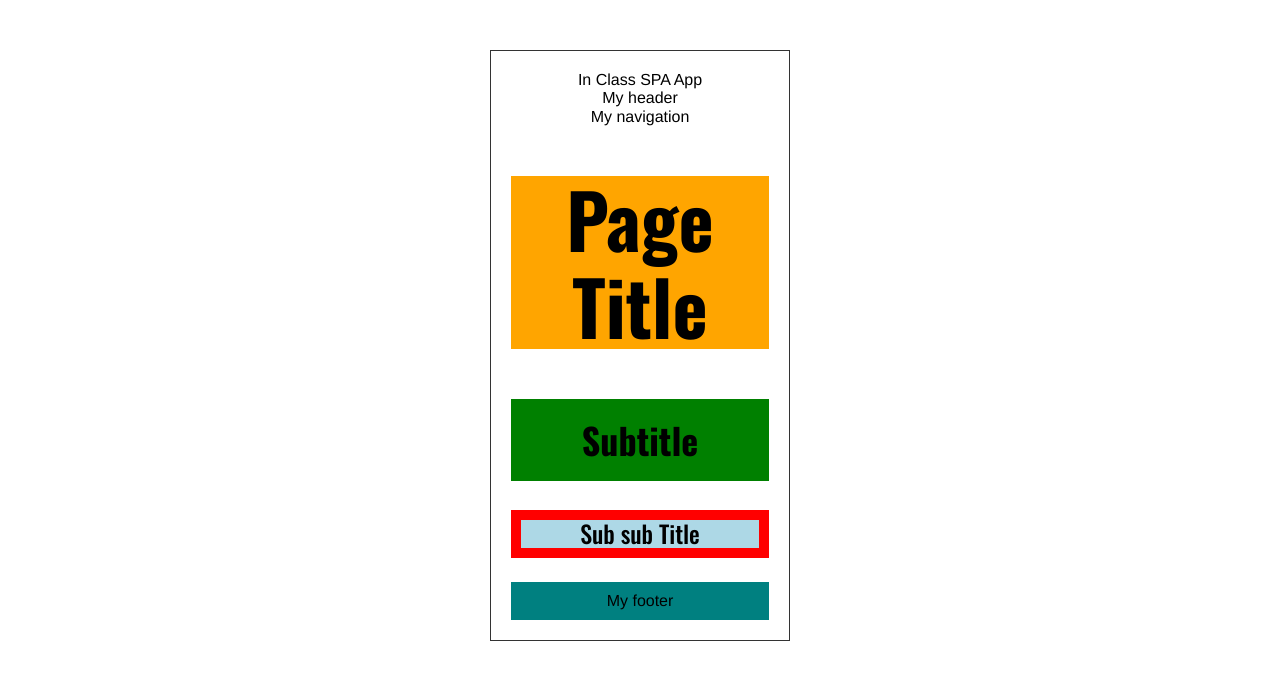
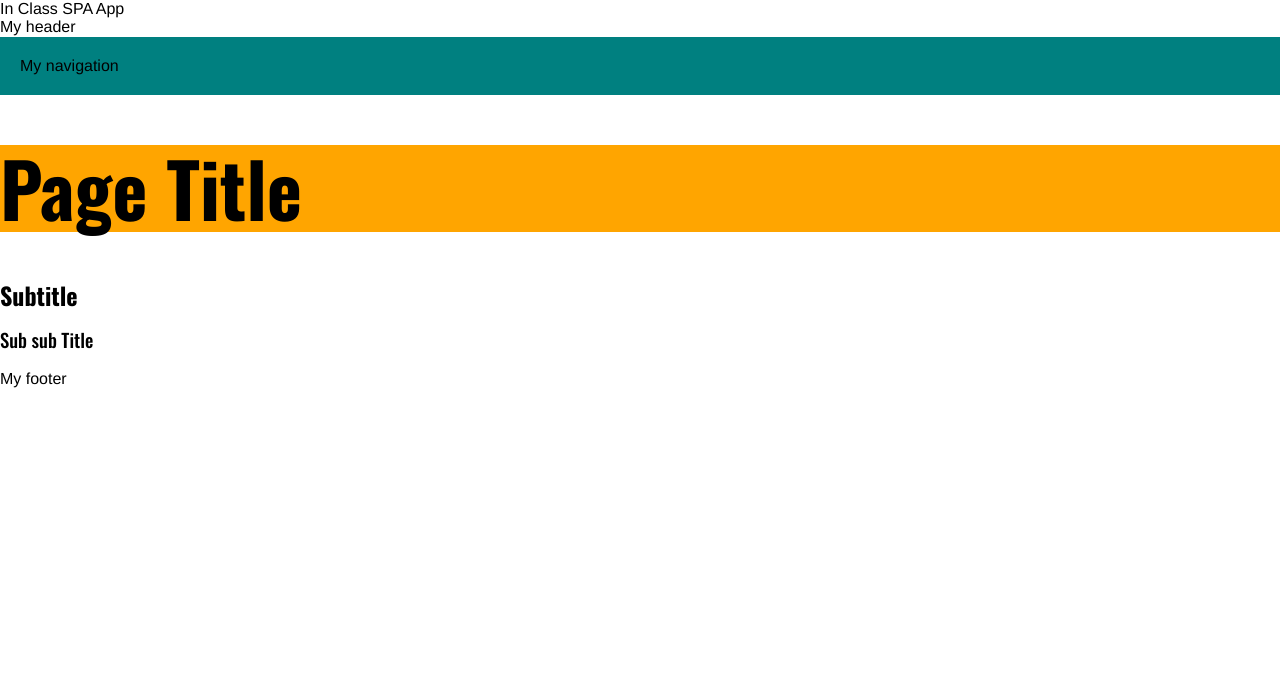
Before and after one commit to tbatunclax/web1-workbook, a React (Create React App) app in the folder SPA-In-Class/: page / in a window 1280 px wide. Shown: the top 680 px of the page. Built offline with nearby package versions, Linux system fonts and the light colour scheme.

Commit message:
dev template

```diff
--- a/SPA-In-Class/src/App/App.jsx
+++ b/SPA-In-Class/src/App/App.jsx
@@ -22,9 +22,5 @@ const App = () => {
 export default App;
 
 const AppStyled = styled.div`
-    width: 300px;
-    margin: 50px auto;
-    border: solid 1px #333;
-    padding: 20px;
-    text-align: center;
+
 `;
--- a/SPA-In-Class/src/App/Footer.jsx
+++ b/SPA-In-Class/src/App/Footer.jsx
@@ -10,6 +10,5 @@ const Footer = () => {
 export default Footer;
 
 const FooterStyled = styled.footer`
-        background-color: teal;
-        padding: 10px;
+
 `;
--- a/SPA-In-Class/src/App/Main.jsx
+++ b/SPA-In-Class/src/App/Main.jsx
@@ -18,14 +18,4 @@ const MainStyled = styled.main`
             background-color: orange;
             font-size: 75px;
         }
-        h2 {
-            background-color: green;
-            padding: 20px;
-            font-size: 36px;
-        }
-        h3 {
-            background-color: lightblue;
-            font-size: 24px;
-            border: solid 10px red;
-        }
 `;
--- a/SPA-In-Class/src/App/Nav.jsx
+++ b/SPA-In-Class/src/App/Nav.jsx
@@ -1,9 +1,15 @@
 import React from 'react';
+import styled from 'styled-components';
 
 const Nav = () => {
     return (
-        <nav>My navigation</nav>
+        <NavStyled>My navigation</NavStyled>
     );
 }
 
 export default Nav;
+
+const NavStyled = styled.nav`
+        background-color: teal;
+        padding: 20px;
+`;
```
